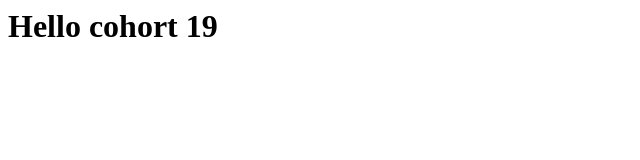
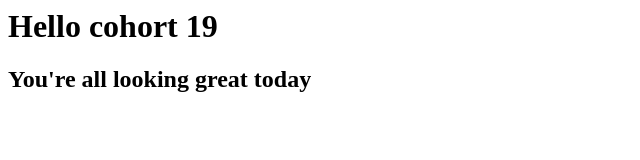
Before and after one commit to hanopcan/cohort19, a plain HTML site: page index.html in a window 1280 px wide. Shown: the whole page, without its empty margins (0-640 px from the left). Drawn offline with Linux system fonts and the light colour scheme.

Commit message:
Added H2 to homepage

```diff
--- a/index.html
+++ b/index.html
@@ -3,6 +3,7 @@
 
 	<body>
 		<h1>Hello cohort 19</h1>
+		<h2>You're all looking great today</h2>
 	</body>
 
 </html>
```
